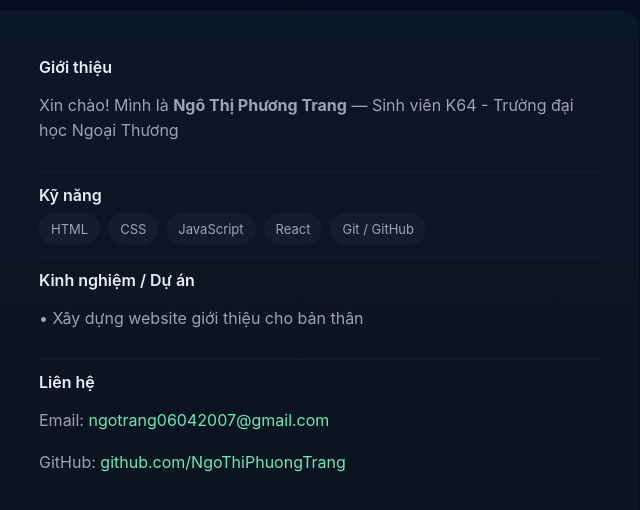
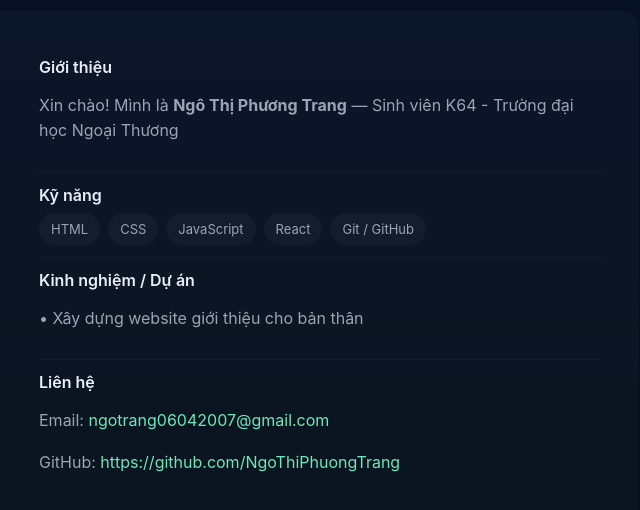
Before and after one commit to NgoThiPhuongTrang/NgoThiPhuongTrang.github.io, a plain HTML site: page index.html in a window 1280 px wide. Shown: the part 126-636 px from the top of the page, 461-1101 px from the left. Drawn offline with Linux system fonts and the light colour scheme.

Commit message:
index.html

```diff
--- a/index.html
+++ b/index.html
@@ -108,7 +108,7 @@
       <div class="section contact" id="contact">
         <div class="title">Liên hệ</div>
         <p class="about">Email: <a href="mailto:you@example.com">ngotrang06042007@gmail.com</a></p>
-        <p class="about">GitHub: <a href="https://github.com/your-username" target="_blank" rel="noopener">github.com/NgoThiPhuongTrang</a></p>
+        <p class="about">GitHub: <a href="https://github.com/your-username" target="_blank" rel="noopener">https://github.com/NgoThiPhuongTrang</a></p>
       </div>
     </section>
   </main>
```
